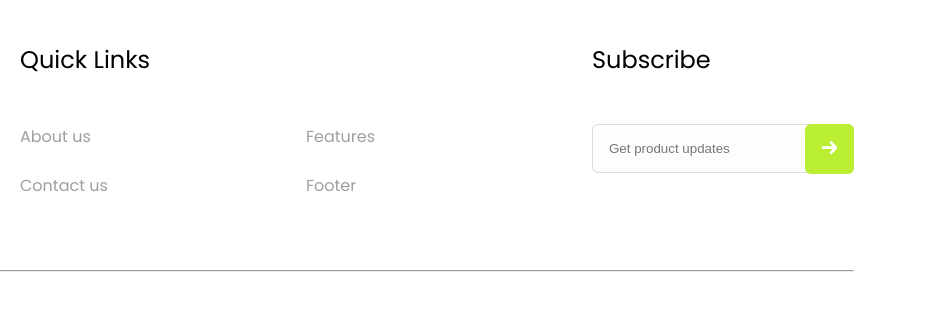
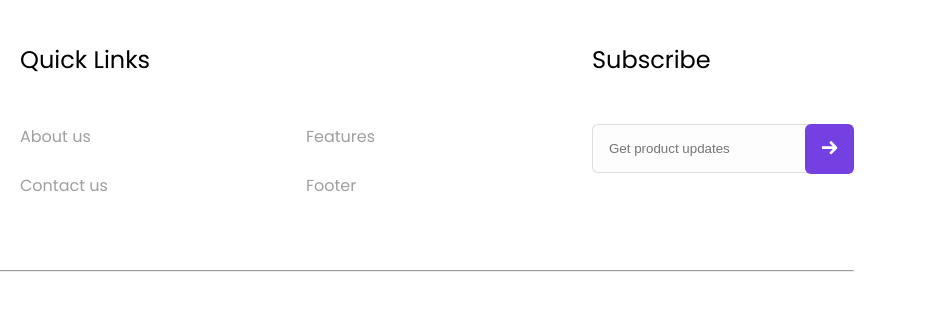
Before and after one commit to MeetMuaz/PresentAI, a plain HTML site: page index.html in a window 1280 px wide. Shown: the part 4997-5314 px from the top of the page, 346-1280 px from the left. Drawn offline with Linux system fonts and the light colour scheme.

Commit message:
sixth commit

```diff
--- a/index.css
+++ b/index.css
@@ -460,7 +460,7 @@ body {
   top: 0;
   right: 0;
   border: 0;
-  background-color: #b9ee32;
+  background-color: #7440e1;
   border-radius: 6px;
 }
 .footer-links-container a {
--- a/index.html
+++ b/index.html
@@ -5,6 +5,7 @@
     <meta http-equiv="X-UA-Compatible" content="IE=edge">
     <meta name="viewport" content="width=device-width, initial-scale=1.0">
     <link rel="stylesheet" href="index.css">
+    <meta name="theme-color" content="#7440e1">
     <link rel="stylesheet" href="https://fonts.googleapis.com/css?family=Poppins">
     <title>Document</title>
 </head>
```
